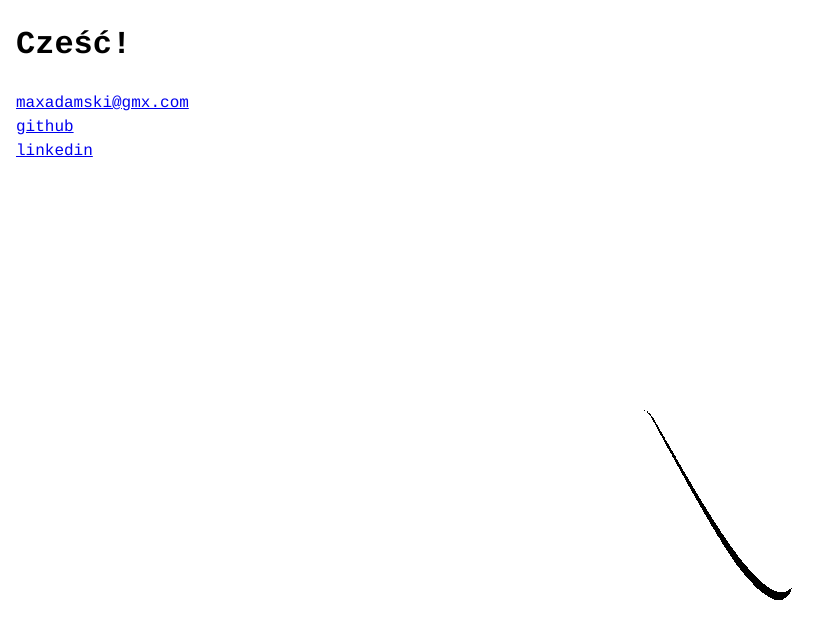
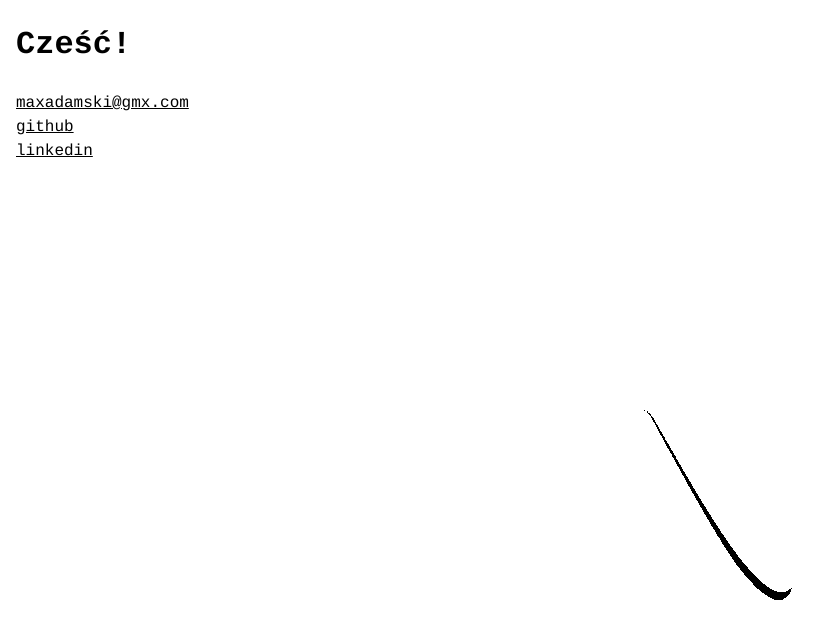
Before and after one commit to maxadamski/maxadamski.github.io, a plain HTML site: page docs/index.html in a window 1280 px wide. Shown: the whole page, without its empty margins (0-839 px from the left). Drawn offline with Linux system fonts and the light colour scheme.

Commit message:
Support dark mode

```diff
--- a/docs/index.html
+++ b/docs/index.html
@@ -17,24 +17,57 @@
         max-width: 66ch;
     }
 
+    main {
+        position: relative;
+        z-index: 1;
+    }
+
     #gfx {
-        position: absolute;
+        position: fixed;
         left: 0;
         top: 0;
         height: 100vh;
         width: 100vw;
         pointer-events: none;
+        z-index: 0;
+    }
+
+    body, a {
+        color: black;
+        background: white;
+    }
+
+    a:hover {
+        color: white;
+        background: black;
+    }
+
+    @media (prefers-color-scheme: dark) {
+        body, a {
+            color: white;
+            background: black;
+        }
+
+        a:hover {
+            color: black;
+            background: white;
+        }
+
     }
 </style>
 <body>
+<canvas id="gfx"></canvas>
+<main>
     <h1>Cześć!</h1>
     <a href="mailto:maxadamski@gmx.com">maxadamski@gmx.com</a><br>
     <a href="https://github.com/maxadamski">github</a><br>
     <a href="https://linkedin.com/in/maxadamski98">linkedin</a><br>
-    <canvas id="gfx"></canvas>
+</main>
 </body>
 <script type="text/javascript">
 'use strict'
+
+let dark_mode = window.matchMedia("(prefers-color-scheme: dark)").matches
 
 let n_particles = 100000
 let particles = Array(n_particles)
@@ -54,6 +87,7 @@ function animate(ts) {
     let h = canvas.height
     let tx = w/2
     let ty = h/2
+    let color = dark_mode ? 0xFFFFFFFF : 0xFF000000
 
     pixels.fill(0)
     for (let i = 0; i < n_particles; i++) {
@@ -66,7 +100,7 @@ function animate(ts) {
         p.y += dt*(x*(ro - z) - y)
         p.z += dt*(x*y - beta*z)
 
-        pixels[Math.floor(sxy*p.y + ty)*w + Math.floor(sxy*p.x + tx)] = p.c
+        pixels[Math.floor(sxy*p.y + ty)*w + Math.floor(sxy*p.x + tx)] = color
     }
 
     ctx.putImageData(image, 0, 0)
@@ -79,8 +113,6 @@ function initParticles() {
         p.x = Math.random()
         p.y = Math.random()
         p.z = Math.random()
-        // TODO: Improve colors.
-        p.c = 0xFF000000
         particles[i] = p
     }
 }
@@ -90,6 +122,10 @@ function initCanvas() {
     canvas.height = window.innerHeight
     pixels = new Uint32Array(canvas.width*canvas.height)
     image = new ImageData(new Uint8ClampedArray(pixels.buffer), canvas.width, canvas.height)
+}
+
+window.matchMedia("(prefers-color-scheme: dark)").onchange = function (e) {
+    dark_mode = e.matches
 }
 
 onresize = function () {
```
